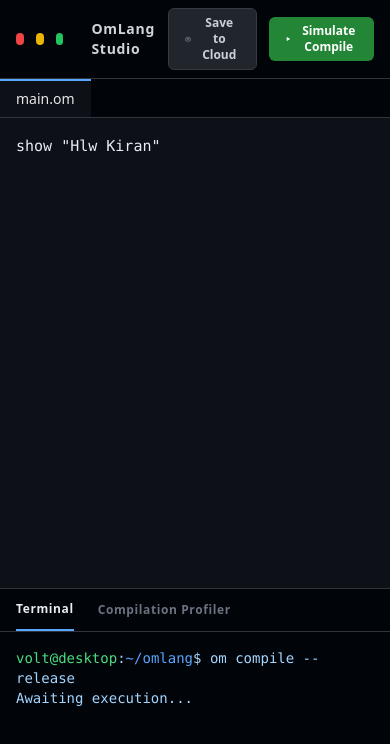
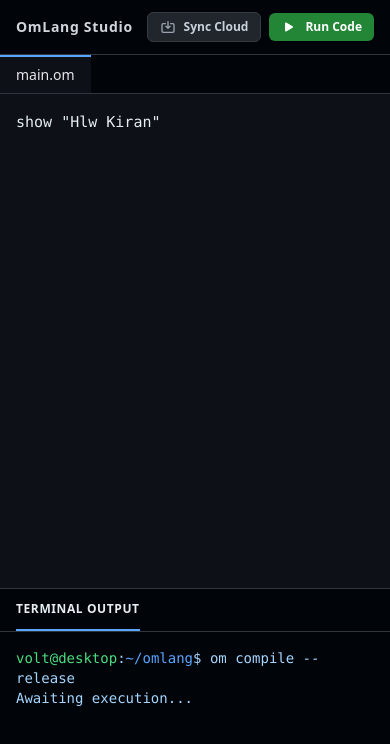
Before and after one commit to Kiran-mondal/OmLang, a Next.js app: page / in a window 390 px wide. Shown: the top 744 px of the page. Built offline with nearby package versions, Linux system fonts and the light colour scheme.

Commit message:
Update page.jsx

```diff
--- a/app/page.jsx
+++ b/app/page.jsx
@@ -6,11 +6,9 @@ import { runOmLang } from '../lib/omlang/Engine';
 export default function Home() {
   const [code, setCode] = useState('show "Hlw Kiran"');
   const [output, setOutput] = useState('');
-  const [activeTab, setActiveTab] = useState('terminal');
   const [isSaving, setIsSaving] = useState(false);
 
   const handleRun = () => {
-    setActiveTab('terminal');
     const result = runOmLang(code);
     setOutput('Compiling OmLang source...\nOptimizing AST...\n\n' + result);
   };
@@ -30,8 +28,7 @@ export default function Home() {
       const data = await response.json();
 
       if (response.ok) {
-        setOutput(`\n--- CLOUD SYNC ---\n[Success] File 'main.om' saved to Neon Database at ${new Date().toLocaleTimeString()}\nSnippet ID: ${data.data.id}\n------------------\n\n` + output);
-        setActiveTab('terminal');
+        setOutput(`\n--- CLOUD SYNC ---\n[Success] File saved to Neon DB at ${new Date().toLocaleTimeString()}\nSnippet ID: ${data.data.id}\n------------------\n\n` + output);
       } else {
         setOutput(`\n--- CLOUD SYNC ---\n[Error] ${data.error}\n------------------\n\n` + output);
       }
@@ -46,30 +43,31 @@ export default function Home() {
     <div className="flex h-screen w-full flex-col bg-[#0d1117] text-[#c9d1d9] font-sans overflow-hidden selection:bg-[#1f6feb] selection:text-white">
 
       {/* Top Header Navigation */}
-      <header className="flex items-center justify-between bg-[#010409] px-4 py-2 border-b border-[#30363d] text-sm">
+      <header className="flex items-center justify-between bg-[#010409] px-4 py-3 border-b border-[#30363d] text-sm">
         <div className="flex items-center gap-3">
-          <div className="h-3 w-3 rounded-full bg-red-500"></div>
-          <div className="h-3 w-3 rounded-full bg-yellow-500"></div>
-          <div className="h-3 w-3 rounded-full bg-green-500"></div>
-          <span className="ml-4 font-semibold text-gray-300 tracking-wider">OmLang Studio</span>
+          <div className="h-3 w-3 rounded-full bg-red-500 hidden sm:block"></div>
+          <div className="h-3 w-3 rounded-full bg-yellow-500 hidden sm:block"></div>
+          <div className="h-3 w-3 rounded-full bg-green-500 hidden sm:block"></div>
+          <span className="sm:ml-4 font-semibold text-gray-300 tracking-wider">OmLang Studio</span>
         </div>
 
-        <div className="flex items-center gap-3">
+        {/* Buttons: Added whitespace-nowrap and adjusted padding/text to fix mobile layout */}
+        <div className="flex items-center gap-2">
           <button
             onClick={handleSave}
             disabled={isSaving}
-            className="flex items-center gap-2 bg-[#21262d] hover:bg-[#30363d] text-[#c9d1d9] border border-[#363b42] px-4 py-1.5 rounded-md text-xs font-bold transition-all disabled:opacity-50"
+            className="flex items-center gap-2 bg-[#21262d] hover:bg-[#30363d] text-[#c9d1d9] border border-[#363b42] px-3 py-1.5 rounded-md text-xs font-bold transition-all disabled:opacity-50 whitespace-nowrap"
           >
-            <svg className="w-3 h-3 text-gray-400" fill="none" viewBox="0 0 24 24" stroke="currentColor"><path strokeLinecap="round" strokeLinejoin="round" strokeWidth={2} d="M8 7H5a2 2 0 00-2 2v9a2 2 0 002 2h14a2 2 0 002-2V9a2 2 0 00-2-2h-3m-1 4l-3 3m0 0l-3-3m3 3V4" /></svg>
-            {isSaving ? 'Saving...' : 'Save to Cloud'}
+            <svg className="w-4 h-4 text-gray-400" fill="none" viewBox="0 0 24 24" stroke="currentColor"><path strokeLinecap="round" strokeLinejoin="round" strokeWidth={2} d="M8 7H5a2 2 0 00-2 2v9a2 2 0 002 2h14a2 2 0 002-2V9a2 2 0 00-2-2h-3m-1 4l-3 3m0 0l-3-3m3 3V4" /></svg>
+            {isSaving ? 'Saving...' : 'Sync Cloud'}
           </button>
 
           <button
             onClick={handleRun}
-            className="flex items-center gap-2 bg-[#238636] hover:bg-[#2ea043] text-white px-4 py-1.5 rounded-md text-xs font-bold transition-all shadow-sm"
+            className="flex items-center gap-2 bg-[#238636] hover:bg-[#2ea043] text-white px-3 py-1.5 rounded-md text-xs font-bold transition-all shadow-sm whitespace-nowrap"
           >
-            <svg className="w-3 h-3 fill-current" viewBox="0 0 16 16"><path d="M11.596 8.697l-6.363 3.692c-.54.313-1.233-.066-1.233-.697V4.308c0-.63.692-1.01 1.233-.696l6.363 3.692a.802.802 0 0 1 0 1.393z"/></svg>
-            Simulate Compile
+            <svg className="w-4 h-4 fill-current" viewBox="0 0 16 16"><path d="M11.596 8.697l-6.363 3.692c-.54.313-1.233-.066-1.233-.697V4.308c0-.63.692-1.01 1.233-.696l6.363 3.692a.802.802 0 0 1 0 1.393z"/></svg>
+            Run Code
           </button>
         </div>
       </header>
@@ -100,7 +98,7 @@ export default function Home() {
           </div>
         </aside>
 
-        {/* Center Code Editor & Bottom Panels */}
+        {/* Center Code Editor & Bottom Terminal */}
         <div className="flex flex-1 flex-col min-w-0">
 
           <div className="flex bg-[#010409] border-b border-[#30363d]">
@@ -121,35 +119,19 @@ export default function Home() {
             />
           </div>
 
+          {/* Terminal Section (Profiler removed for clean UI) */}
           <div className="h-64 bg-[#010409] border-t border-[#30363d] flex flex-col">
             <div className="flex px-4 border-b border-[#30363d] gap-6 text-xs uppercase tracking-wider font-semibold text-gray-500">
-              <button
-                onClick={() => setActiveTab('terminal')}
-                className={`py-3 outline-none ${activeTab === 'terminal' ? 'text-[#e6edf3] border-b-2 border-[#58a6ff]' : 'hover:text-gray-300'}`}
-              >
-                Terminal
-              </button>
-              <button
-                onClick={() => setActiveTab('visualizer')}
-                className={`py-3 outline-none ${activeTab === 'visualizer' ? 'text-[#e6edf3] border-b-2 border-[#58a6ff]' : 'hover:text-gray-300'}`}
-              >
-                Compilation Profiler
-              </button>
+              <div className="py-3 text-[#e6edf3] border-b-2 border-[#58a6ff]">
+                Terminal Output
+              </div>
             </div>
 
             <div className="flex-1 overflow-y-auto p-4 font-mono text-sm">
-              {activeTab === 'terminal' && (
-                <div className="text-[#a5d6ff] whitespace-pre-wrap">
-                  <span className="text-[#4ade80]">volt@desktop</span>:<span className="text-[#58a6ff]">~/omlang</span>$ om compile --release{'\n'}
-                  {output || 'Awaiting execution...'}
-                </div>
-              )}
-              {activeTab === 'visualizer' && (
-                <div className="flex flex-col items-center justify-center h-full text-gray-500 gap-4">
-                  <svg className="w-12 h-12 text-[#30363d]" fill="none" viewBox="0 0 24 24" stroke="currentColor"><path strokeLinecap="round" strokeLinejoin="round" strokeWidth={1} d="M9 3v2m6-2v2M9 19v2m6-2v2M5 9H3m2 6H3m18-6h-2m2 6h-2M7 19h10a2 2 0 002-2V7a2 2 0 00-2-2H7a2 2 0 00-2 2v10a2 2 0 002 2zM9 9h6v6H9V9z" /></svg>
-                  <p>Run the code to visualize the AST pipeline.</p>
-                </div>
-              )}
+              <div className="text-[#a5d6ff] whitespace-pre-wrap">
+                <span className="text-[#4ade80]">volt@desktop</span>:<span className="text-[#58a6ff]">~/omlang</span>$ om compile --release{'\n'}
+                {output || 'Awaiting execution...'}
+              </div>
             </div>
           </div>
         </div>
```
